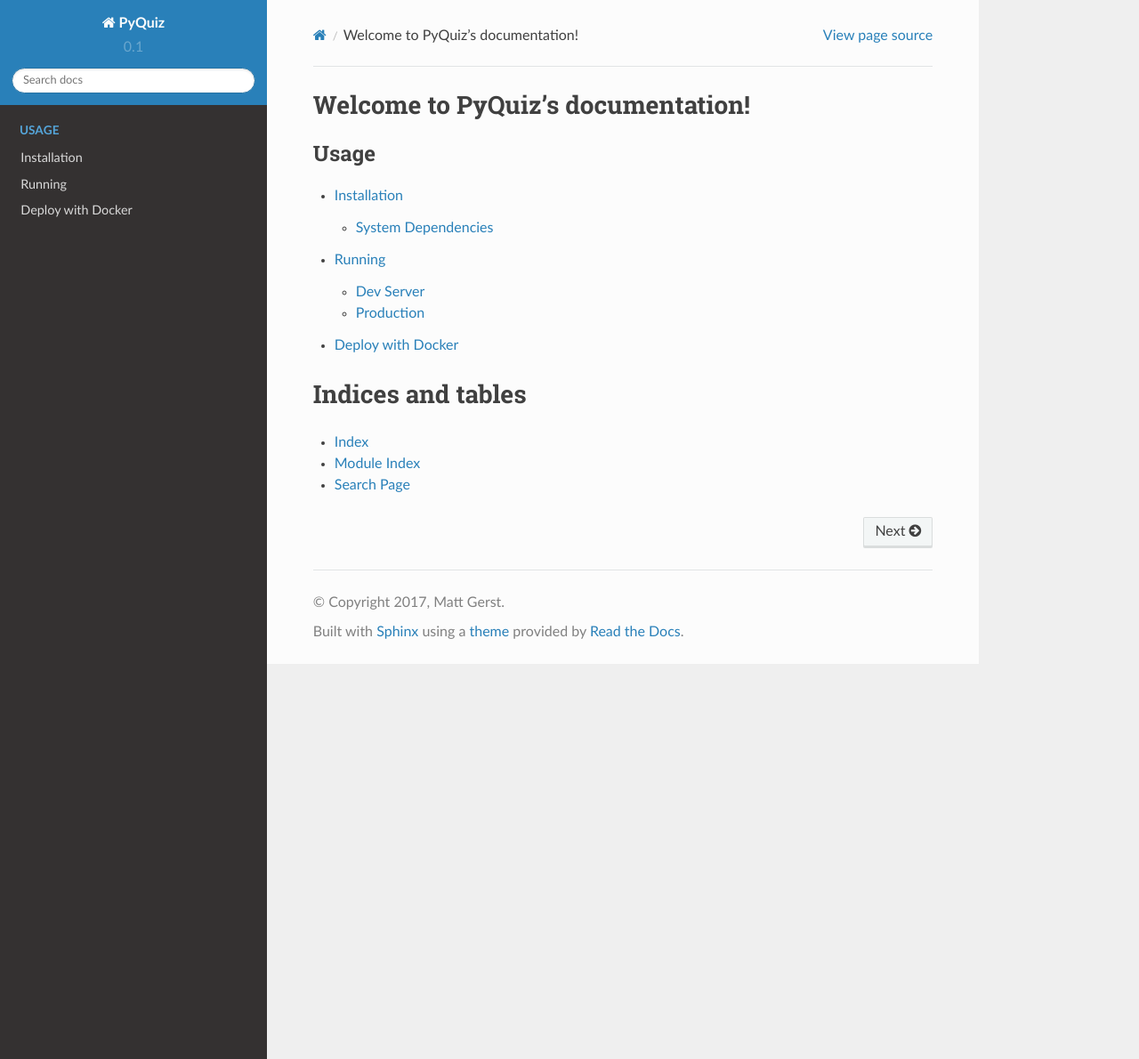
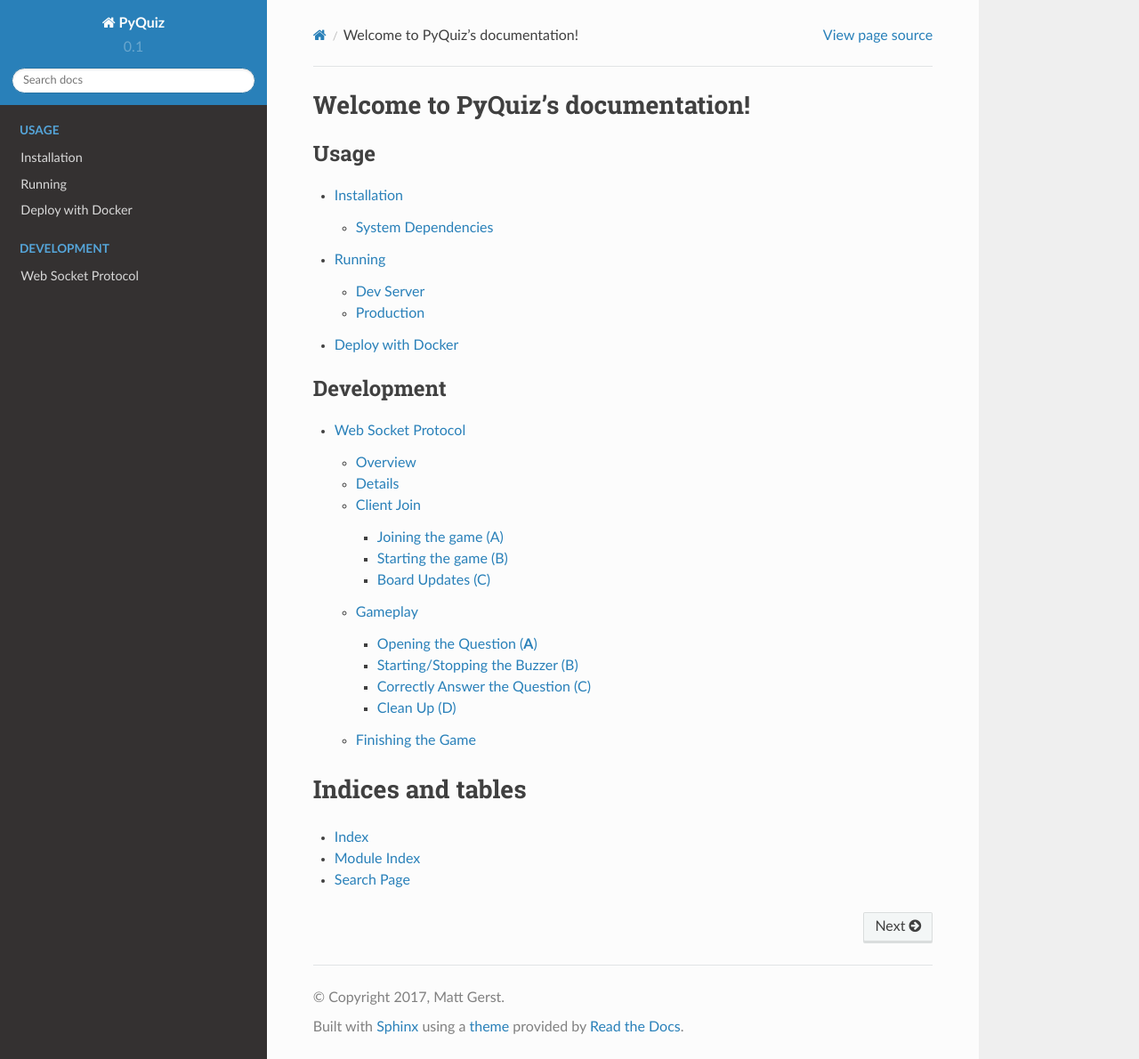
Before and after one commit to mgerst/pyquiz, a Sphinx documentation site: the page built from docs/index.rst, in a window 1280 px wide and 1190 px high. Shown: the whole window at 89% size. Built offline with Sphinx 7.4.7 and the Read the Docs theme 2.0.0, drawn with Linux system fonts in a browser that asks for light colours; some of the changed lines change nothing that is shown.

Commit message:
Add documentation on the websocket protocol.

```diff
--- /dev/null
+++ b/docs/dev/protocol.rst
@@ -0,0 +1,299 @@
+Web Socket Protocol
+===================
+
+Communication between the client and the server are done through web sockets using SocketIO. There is nothing fancy
+going on, no channels/groups/rooms, just simple events. This document describes the events emitted by *both* sides, what
+data they contain, and how they should be handled.
+
+Overview
+--------
+Since there are going to be no APIs for the frontend to call, the web socket will serve as the API used to get
+information to the frontend. This API is implemented in the form of events emitted by the front end requesting the
+information, and events emitted by the backend informing the frontend of information. It is important to note that the
+backend does not necessarily *respond* to requests, it just sends data. Meaning, there is no distinction between a
+response to a request, and the backend pushing data to the frontend unsolicited. They must be handled the same.
+
+For example, when the frontend asks for the current state of the board, the backend will respond the same way it does
+when informing **all** clients that the board has changed. This allows us to updated the state of the board in both
+cases, without having to have specific logic for both.
+
+Details
+-------
+With a few exceptions, events follow the naming convention: ``<namespace>.<action>``. For example, the event to join a
+team is: ``team.join``, and the event containing the current board data is ``board.current``. The big exceptions are
+``whoami`` and ``you.are``, which are primarily housekeeping events dealing with user authentication.
+
+.. note::
+
+   We may want to rename ``whoami`` and ``you.are`` to fit the convention. Something like ``core.whoami`` and
+   ``core.youare`` would be fine.
+
+Client Join
+-----------
+.. image:: images/PyQuiz-ClientJoin.png
+
+The above diagram represents the protocol for joining a game (**A**), the game starting (**B**), and the client
+requesting an update of the board (**C**). There is a bit of individual client housekeeping housekeeping at the start,
+and then most of the communication from the server to the clients is in broadcast form.
+
+Joining the game (A)
+^^^^^^^^^^^^^^^^^^^^
+The very first thing that happens when a client receives the connected event is to emit ``whoami``. This will cause the
+server to emit the ``you.are`` event which gives details on who the client is, as far as the server is concerned. This
+includes whether the client is authenticated, and admin, and/or what team they are on. The ``whoami`` event has no
+payload. The ``you.are`` event will respond as follows:
+
+.. code-block:: javascript
+
+   {
+     authenticated: false,
+     team: null,
+     admin: false
+   }
+
+The server will then send the ``game.state`` event which informs the client what state the game is in. This event has
+the following payload:
+
+.. code-block:: javascript
+
+   {
+      state: "WAITING" // Can be one of WAITING, PLAYING, or FINISHED
+   }
+
+Then the server sends the ``team.list`` event, containing the details for all the teams (score, taken/not taken, etc.).
+The following payload would be delivered if there are 3 teams, of which only the third team has been claimed.
+
+.. code-block:: javascript
+
+   {
+     teams: [
+       {id: 1, name: null, taken: false, score: 0},
+       {id: 2, name: null, taken: false, score: 0},
+       {id: 3, name: "Really Cool Team", taken; true, score: 0}
+     ]
+   }
+
+At this point, the client needs to present the list of teams to the user to select from. If joining an open team, the
+user is required to supply a team name, and re-join password (in case they get disconnected and need to re-join). If
+re-joining, they will simply need to supply the same password. The client sends the ``team.join`` event in both cases,
+and the differences in payload are trivial:
+
+.. code-block:: javascript
+
+   {
+     team: 1, // This is the team id,
+     password: "asdf",
+     name: "Team Name" // This field only supplied on team creation.
+   }
+
+If the password is incorrect during a re-join, or there is some other problem with this command, the server will emit an
+``error`` event.
+
+If the join is successful, the server emits another ``you.are`` event with the new details:
+
+.. code-block:: javascript
+
+   {
+     authenticated: true,
+     team: 1,
+     admin: false
+   }
+
+This informs the client that the team join was successful and which team they have joined. At the same time, the server
+broadcasts a ``team.joined`` event to inform all clients that the team has been created and has a new name. In the case
+of a re-join, the broadcast still happens. This is done in case a client has stale information. The payload for this
+event is as follows:
+
+.. code-block:: javascript
+
+   {
+     team: 1,
+     name: "Best Team"
+   }
+
+At this point the client has fully joined the game.
+
+Starting the game (B)
+^^^^^^^^^^^^^^^^^^^^^
+At this point, the admin has determined they are ready to start the game and used the client functionality to signal
+this. The admin client will then broadcast ``game.start``, which has no payload, telling the server to start the game.
+This will cause the server to send a ``game.state`` event, with a state of ``PLAYING``. It is at this point that the
+clients should start preparing the displays for the game board. Immediately following the ``game.start``, a
+``board.switch`` event will be broadcast.
+
+A board switch is a warning to the clients that the server is about to switch boards. It means they should activate any
+loading/waiting indicators in the frontend as well as clear the current board. It also includes the board type. The
+exact payload is as follows:
+
+.. code-block:: javascript
+
+   {
+     id: 1,
+     name: "First Round",
+     type: "standard" // Can be either standard or final
+   }
+
+Then the server immediately broadcasts the ``board.current`` event. This event contains all the data necessary to build
+the board. The exact payload is different depending on the client. For example, admin's receive all data, whereas teams
+and observers receive only enough data to build the UI. THis is to prevent leaking answers/questions to teams by using
+dev tools.
+
+.. warning::
+
+   I'm still undecided whether the admin client will receive all the data, or the same data as everyone else. In
+   practice the admin will only be viewing the questions and answers at the same time as everyone else, so this may not
+   be needed.
+
+.. code-block:: javascript
+
+   {
+     categories: [
+       {id: 1, name: "Numbers that Count"},
+       // ...
+     ],
+     items: {
+       1: [ // This corresponds to the category id
+         {
+           id: 1,
+           value: 100,
+           category: 1,
+           visible: false
+         } // We need the duplicate category information for later queries
+         // ...
+       ],
+       // ...
+     }
+   }
+
+At this point the clients should populate the boards as the game has started (Possibly some animation).
+
+Board Updates (C)
+^^^^^^^^^^^^^^^^^
+Board updates are quite simple, if the client feels the need to get an updated authoritative copy of teh board, they
+just need to emit the ``board.current`` event. The server will respond with a ``board.current`` broadcast (?).
+
+.. warning::
+
+   Not sure if necessary (or wise) to do a broadcast here. On one hand, it will ensure all clients have up-to-date
+   information, but it might cause problems.
+
+Gameplay
+--------
+Once the teams have joined and the game has started, the events get a little more complicated. Most importantly, clients
+joining in the middle need to be informed if a question is open or not.
+
+There are several stages to gameplay:
+
+* (OOB) Team chooses category and value
+* Admin opens question (question.open)
+* Admin opens buzzers (buzzer.open)
+* Team buzzes in (team.buzz, server broadcasts buzzer.close)
+* Admin removes points for wrong answer (team.detract)
+* Server updates team score (team.score)
+* Admin reopens buzzer (buzzer.open)
+* Another team buzzes in (team.buzz)
+* Admin awards points for correct answer (team.award)
+* Admin reveals answer (question.reveal)
+* Admin closes question (question.close)
+
+.. image:: images/PyQuiz-Gameplay.png
+
+The above diagram shows how the protocol works. It has four major parts: Opening the question (**A**), Starting and
+stopping the buzzer (**B**), correctly answering the question (**C**), and clean up (**D**).
+
+Opening the Question (**A**)
+^^^^^^^^^^^^^^^^^^^^^^^^^^^^
+The game starts with the admin client emitting the ``question.server`` event, the server validates the data, and then
+broadcasts the same event, with the text of the clue added. The payload for both is as follows:
+
+.. code-block:: javascript
+
+   {
+     question: 1, // question id
+     category: 1, // category id
+     clue: "In this show, you answer in the form of a question" // only sent by the server
+   }
+
+The admin client will also get the question (it's jeopardy remember?) in the payload, so the admin can verify whether
+the teams response is correct.
+
+Once the admin has read the clue, they can open the buzzer. The admin client will emit the ``buzzer.open`` event, which
+will cause the server to broadcast the same ``buzzer.open`` event. This event has no payload. At this point the question
+has been opened and is ready for teams to respond.
+
+Starting/Stopping the Buzzer (B)
+^^^^^^^^^^^^^^^^^^^^^^^^^^^^^^^^
+When the team buzzes in, their client will emit the ``team.buzz`` event, there is no payload for this event. The server
+will determine if the buzz is valid and/or if another team buzzed in first. Once the server has determined which team
+has buzzed, it will broadcast the ``buzzer.close`` event with the following payload:
+
+.. code-block:: javascript
+
+   {
+     team: 1 // the id of the team that won the buzz
+   }
+
+.. note::
+
+   The ``buzzer.close`` event can also be fired with a null team. This is typically the case when the admin closes the
+   buzzer manually/early.
+
+At this point the admin determines whether the team's response is correct or not. If the team's response is incorrect,
+the admin will detract points from the team. The admin client will emit ``team.detract`` with the following payload:
+
+.. code-block:: javascript
+
+   {
+     team: 1,
+     amount: 500 // This amount will be **subtracted** from the team's score
+   }
+
+The server will then broadcast ``team.score`` to allow all clients to update their local copy of the score.
+
+.. code-block:: javascript
+
+   {
+     team: 1,
+     score: -100
+   }
+
+And finally the server will re-open the buzzer for further answers by broadcasts ``buzzer.open``.
+
+Correctly Answer the Question (C)
+^^^^^^^^^^^^^^^^^^^^^^^^^^^^^^^^^
+Answering correctly works in a similar manner. First the team buzzes in. If the admin determines their response to be
+correct, they award the team points. The admin client will emit ``team.award``, with a similar payload to
+``team.detract``:
+
+.. code-block:: javascript
+
+   {
+     team: 1,
+     amount: 200 // This amount will be **added** to the team's score
+   }
+
+As before, the server broadcasts ``team.score``. However, it does **NOT** re-open the buzzer.
+
+Clean Up (D)
+^^^^^^^^^^^^
+Finally, the admin chooses to reveal the question. The admin client emits ``question.reveal``, which has no payload. The
+server then broadcasts ``question.reveal`` with a payload containing the question:
+
+.. code-block:: javascript
+
+   {
+     question: "What is Jeopardy?"
+   }
+
+The admin can then choose to close the question and return to the board. The admin client will emit ``question.close``,
+which has no payload. The server will then broadcast ``question.close`` (still has no payload).
+
+Finishing the Game
+------------------
+When a board has been completed and there are more boards available, the admin can decide to progress to the next board.
+At this point the admin client will emit ``board.switch`` (empty payload), and the server will broadcast
+``board.switch`` as described above. Everything proceeds as in the Gameplay section.
+
+If there are no more boards, the server updates the game state to ``FINISHED`` with ``game.state``. It will also
+broadcast ``team.list`` one more time, to ensure that clients have the correct scores for all teams (to display the
+winner, etc.). At this point, the game is finished and there are no more steps in the protocol.
--- a/docs/index.rst
+++ b/docs/index.rst
@@ -17,6 +17,11 @@ Welcome to PyQuiz's documentation!
    usage/running
    usage/docker
 
+.. toctree::
+   :caption: Development
+
+   dev/protocol.rst
+
 Indices and tables
 ==================
 
```
Also changed, not shown: docs/dev/images/PyQuiz-ClientJoin.png (added), docs/dev/images/PyQuiz-Gameplay.png (added).
